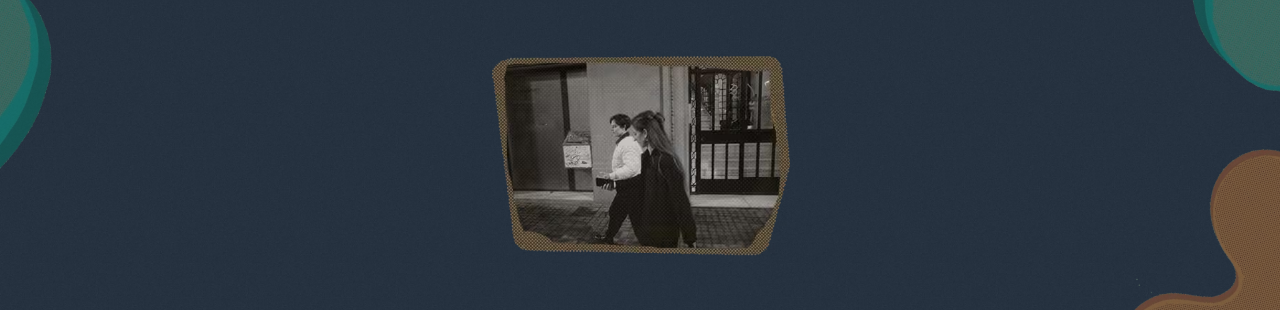
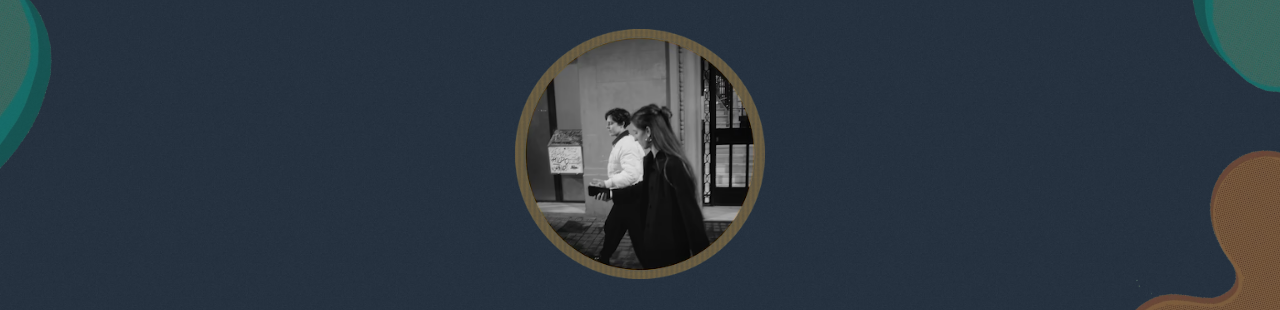
Before and after one commit to tomyo/caju, a plain HTML site: page index.html in a window 1280 px wide. Shown: the part 2008-2318 px from the top of the page. Drawn offline with Linux system fonts and the light colour scheme.

Commit message:
Replace about image with a rounded one.

```diff
--- a/index.html
+++ b/index.html
@@ -327,8 +327,13 @@
           experience.
         </p>
         <picture>
-          <source srcset="/assets/images/about.avif" type="image/avif" />
-          <img src="/assets/images/about.png" height="284" loading="lazy" alt="Camila Hayes and Julia Groppo" />
+          <source srcset="/assets/images/about-300w.avif 1x, /assets/images/about-640w.avif 2x" type="image/avif" />
+          <img
+            srcset="/assets/images/about-300w.avif 1x, /assets/images/about-640w.avif 2x"
+            width="170"
+            loading="lazy"
+            alt="Camila Hayes and Julia Groppo"
+          />
         </picture>
         <p data-l10n-key="about-p1">
           At the age of 13, <strong>Camila Hayes</strong> inherited her mother's photo camera, marking the beginning of
@@ -383,8 +388,8 @@
               display: contents;
 
               img {
-                margin-block-start: 1em;
-                max-width: min(80%, 300px);
+                margin: 2rem;
+                width: min(70%, 250px);
                 margin-inline: auto;
                 object-fit: contain;
               }
```
Also changed, not shown: assets/images/about-300w.avif (added), assets/images/about-300w.png (added), assets/images/about-640w.avif (added), assets/images/about-640w.png (added), assets/images/about.avif (deleted), assets/images/about.png (deleted).
